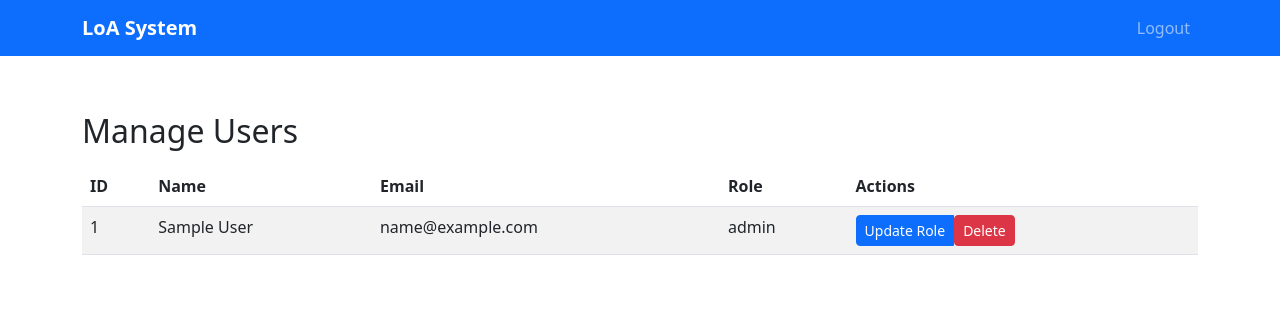
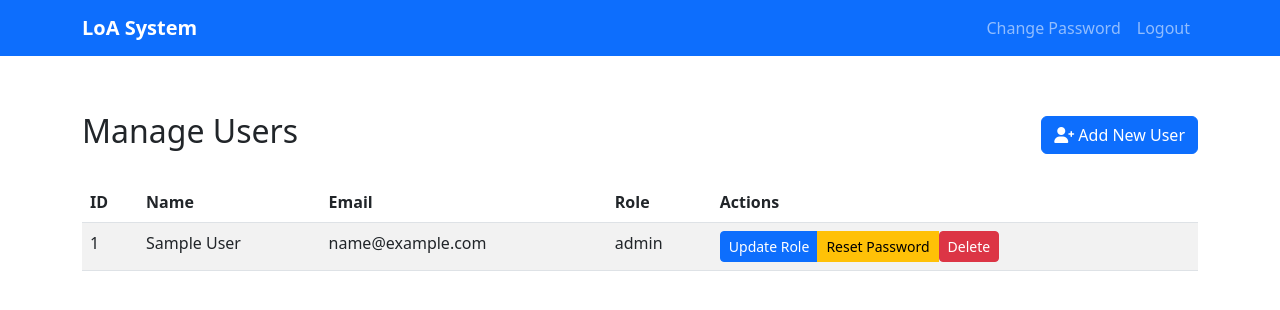
Before and after one commit to Ray70607/LoA_system, a Flask app: page /admin/manage_users in a window 1280 px wide. Shown: the top 310 px of the page. Run offline with Flask 3, Linux system fonts and the light colour scheme; the visitor is signed in with stand-in values (Sample User, id 1); data comes from the database, SQL or seed files in the repository.

Commit message:
Add files via upload

```diff
--- a/app.py
+++ b/app.py
@@ -1,4 +1,4 @@
-from flask import Flask, render_template, redirect, url_for, flash, request
+from flask import Flask, render_template, redirect, url_for, flash, request, abort
 from flask_sqlalchemy import SQLAlchemy
 from flask_login import LoginManager, UserMixin, login_user, login_required, logout_user, current_user
 from werkzeug.security import generate_password_hash, check_password_hash
@@ -305,6 +305,55 @@ def admin_update_request(request_id):
 
     return redirect(url_for('admin_dashboard'))
 
+@app.route('/admin/add_user', methods=['GET', 'POST'])
+@login_required
+def add_user():
+    if current_user.role != 'admin':
+        flash('Access denied.', 'danger')
+        return redirect(url_for('index'))
+
+    if request.method == 'POST':
+        name = request.form.get('name')
+        email = request.form.get('email')
+        role = request.form.get('role')
+        password = request.form.get('password')
+        confirm_password = request.form.get('confirm_password')
+
+        # Validate input
+        if not all([name, email, role, password, confirm_password]):
+            flash('All fields are required.', 'danger')
+            return redirect(url_for('add_user'))
+
+        if password != confirm_password:
+            flash('Passwords do not match.', 'danger')
+            return redirect(url_for('add_user'))
+
+        # Check if email already exists
+        if User.query.filter_by(email=email).first():
+            flash('Email address already in use.', 'danger')
+            return redirect(url_for('add_user'))
+
+        # Create new user
+        new_user = User(
+            name=name,
+            email=email,
+            role=role
+        )
+        new_user.set_password(password)
+
+        try:
+            db.session.add(new_user)
+            db.session.commit()
+            flash('User added successfully.', 'success')
+            return redirect(url_for('manage_users'))
+        except Exception as e:
+            db.session.rollback()
+            flash('Error adding user.', 'danger')
+            print(f"Error: {str(e)}")
+            return redirect(url_for('add_user'))
+
+    return render_template('add_user.html')
+
 @app.route('/admin/manage_users', methods=['GET', 'POST'])
 @login_required
 def manage_users():
@@ -329,6 +378,16 @@ def manage_users():
                 flash('User role updated successfully.', 'success')
             else:
                 flash('Invalid role selected.', 'danger')
+        elif action == 'reset_password':
+            new_password = request.form.get('new_password')
+            confirm_password = request.form.get('confirm_password')
+
+            if new_password != confirm_password:
+                flash('Passwords do not match.', 'danger')
+            else:
+                user.set_password(new_password)
+                db.session.commit()
+                flash('Password reset successfully.', 'success')
 
     # Get all users
     users = User.query.all()
@@ -488,6 +547,115 @@ def attendance_reports():
                          start_date=start_date,
                          end_date=end_date)
 
+@app.route('/change_password', methods=['GET', 'POST'])
+@login_required
+def change_password():
+    if request.method == 'POST':
+        current_password = request.form.get('current_password')
+        new_password = request.form.get('new_password')
+        confirm_password = request.form.get('confirm_password')
+
+        # Verify current password
+        if not current_user.check_password(current_password):
+            flash('Current password is incorrect', 'danger')
+            return redirect(url_for('change_password'))
+
+        # Verify new passwords match
+        if new_password != confirm_password:
+            flash('New passwords do not match', 'danger')
+            return redirect(url_for('change_password'))
+
+        # Update password
+        current_user.set_password(new_password)
+        db.session.commit()
+        flash('Password changed successfully', 'success')
+        return redirect(url_for('index'))
+
+    return render_template('change_password.html')
+
+@app.route('/admin/manage_schedules', methods=['GET'])
+@login_required
+def manage_schedules():
+    if current_user.role != 'admin':
+        abort(403)
+    teachers = User.query.filter_by(role='teacher').all()
+    all_students = Student.query.all()
+    teacher_id = request.args.get('teacher_id', type=int)
+    selected_teacher = User.query.get(teacher_id) if teacher_id else None
+    teacher_classes = Class.query.filter_by(teacher_id=teacher_id).all() if teacher_id else []
+    return render_template('manage_schedules.html',
+        teachers=teachers,
+        selected_teacher=selected_teacher,
+        selected_teacher_id=teacher_id,
+        teacher_classes=teacher_classes,
+        all_students=all_students)
+
+@app.route('/admin/add_class/<int:teacher_id>', methods=['POST'])
+@login_required
+def add_class(teacher_id):
+    if current_user.role != 'admin':
+        abort(403)
+    class_name = request.form.get('class_name')
+    day = request.form.get('day')
+    time = request.form.get('time')
+    if not class_name or not day or not time:
+        flash('Class name, day, and time are required.', 'danger')
+        return redirect(url_for('manage_schedules', teacher_id=teacher_id))
+    schedule = f"{day} {time}"
+    new_class = Class(name=class_name, teacher_id=teacher_id, schedule=schedule)
+    db.session.add(new_class)
+    db.session.commit()
+    flash('Class added successfully.', 'success')
+    return redirect(url_for('manage_schedules', teacher_id=teacher_id))
+
+@app.route('/admin/remove_class/<int:class_id>', methods=['POST'])
+@login_required
+def remove_class(class_id):
+    if current_user.role != 'admin':
+        abort(403)
+    class_obj = Class.query.get_or_404(class_id)
+    teacher_id = class_obj.teacher_id
+    db.session.delete(class_obj)
+    db.session.commit()
+    flash('Class removed successfully.', 'success')
+    return redirect(url_for('manage_schedules', teacher_id=teacher_id))
+
+@app.route('/admin/add_student_to_class/<int:class_id>', methods=['POST'])
+@login_required
+def add_student_to_class(class_id):
+    if current_user.role != 'admin':
+        abort(403)
+    student_id = request.form.get('student_id', type=int)
+    class_obj = Class.query.get_or_404(class_id)
+    student = Student.query.get_or_404(student_id)
+    # Safety check: prevent schedule conflict
+    for other_class in student.classes:
+        if other_class.schedule == class_obj.schedule:
+            flash(f'Student is already enrolled in another class ("{other_class.name}") at the same time ("{other_class.schedule}").', 'danger')
+            return redirect(url_for('manage_schedules', teacher_id=class_obj.teacher_id))
+    if student not in class_obj.students:
+        class_obj.students.append(student)
+        db.session.commit()
+        flash('Student added to class.', 'success')
+    else:
+        flash('Student already in class.', 'warning')
+    return redirect(url_for('manage_schedules', teacher_id=class_obj.teacher_id))
+
+@app.route('/admin/remove_student_from_class/<int:class_id>/<int:student_id>', methods=['POST'])
+@login_required
+def remove_student_from_class(class_id, student_id):
+    if current_user.role != 'admin':
+        abort(403)
+    class_obj = Class.query.get_or_404(class_id)
+    student = Student.query.get_or_404(student_id)
+    if student in class_obj.students:
+        class_obj.students.remove(student)
+        db.session.commit()
+        flash('Student removed from class.', 'success')
+    else:
+        flash('Student not in class.', 'warning')
+    return redirect(url_for('manage_schedules', teacher_id=class_obj.teacher_id))
+
 if __name__ == '__main__':
     with app.app_context():
         db.create_all()
--- a/init_db.py
+++ b/init_db.py
@@ -97,16 +97,19 @@ def init_db():
             Class(name='Algebra I', teacher_id=teachers[0].id, schedule='Monday 8:00-9:00'),
             Class(name='Geometry', teacher_id=teachers[0].id, schedule='Monday 10:00-11:00'),
             Class(name='Calculus', teacher_id=teachers[0].id, schedule='Wednesday 8:00-9:00'),
+            Class(name='Advanced Mathematics', teacher_id=teachers[0].id, schedule='Monday 18:30-20:00'),
 
             # Science classes
             Class(name='Biology', teacher_id=teachers[1].id, schedule='Tuesday 8:00-9:00'),
             Class(name='Chemistry', teacher_id=teachers[1].id, schedule='Tuesday 10:00-11:00'),
             Class(name='Physics', teacher_id=teachers[1].id, schedule='Thursday 8:00-9:00'),
+            Class(name='Advanced Science', teacher_id=teachers[1].id, schedule='Tuesday 20:10-21:20'),
 
             # English classes
             Class(name='English Literature', teacher_id=teachers[2].id, schedule='Monday 9:00-10:00'),
             Class(name='Creative Writing', teacher_id=teachers[2].id, schedule='Wednesday 9:00-10:00'),
-            Class(name='Public Speaking', teacher_id=teachers[2].id, schedule='Friday 9:00-10:00')
+            Class(name='Public Speaking', teacher_id=teachers[2].id, schedule='Friday 9:00-10:00'),
+            Class(name='Advanced English', teacher_id=teachers[2].id, schedule='Wednesday 21:40-22:20')
         ]
         db.session.add_all(classes)
         db.session.commit()
--- a/templates/admin_dashboard.html
+++ b/templates/admin_dashboard.html
@@ -108,6 +108,9 @@
                     <a href="{{ url_for('attendance_reports') }}" class="list-group-item list-group-item-action">
                         View Attendance Reports
                     </a>
+                    <a href="{{ url_for('manage_schedules') }}" class="list-group-item list-group-item-action">
+                        Manage Schedules
+                    </a>
                 </div>
             </div>
         </div>
--- a/templates/base.html
+++ b/templates/base.html
@@ -46,6 +46,9 @@
                             </li>
                         {% endif %}
                         <li class="nav-item">
+                            <a class="nav-link" href="{{ url_for('change_password') }}">Change Password</a>
+                        </li>
+                        <li class="nav-item">
                             <a class="nav-link" href="{{ url_for('logout') }}">Logout</a>
                         </li>
                     {% else %}
--- a/templates/manage_users.html
+++ b/templates/manage_users.html
@@ -2,7 +2,12 @@
 
 {% block content %}
 <div class="container mt-4">
-    <h2>Manage Users</h2>
+    <div class="d-flex justify-content-between align-items-center mb-4">
+        <h2>Manage Users</h2>
+        <a href="{{ url_for('add_user') }}" class="btn btn-primary">
+            <i class="fas fa-user-plus"></i> Add New User
+        </a>
+    </div>
 
     {% with messages = get_flashed_messages(with_categories=true) %}
         {% if messages %}
@@ -34,6 +39,9 @@
                         <div class="btn-group">
                             <button type="button" class="btn btn-sm btn-primary" data-bs-toggle="modal" data-bs-target="#updateRoleModal{{ user.id }}">
                                 Update Role
+                            </button>
+                            <button type="button" class="btn btn-sm btn-warning" data-bs-toggle="modal" data-bs-target="#resetPasswordModal{{ user.id }}">
+                                Reset Password
                             </button>
                             <form action="{{ url_for('manage_users') }}" method="POST" class="d-inline" onsubmit="return confirm('Are you sure you want to delete this user?');">
                                 <input type="hidden" name="user_id" value="{{ user.id }}">
@@ -72,6 +80,36 @@
                                 </div>
                             </div>
                         </div>
+
+                        <!-- Reset Password Modal -->
+                        <div class="modal fade" id="resetPasswordModal{{ user.id }}" tabindex="-1" aria-labelledby="resetPasswordModalLabel{{ user.id }}" aria-hidden="true">
+                            <div class="modal-dialog">
+                                <div class="modal-content">
+                                    <div class="modal-header">
+                                        <h5 class="modal-title" id="resetPasswordModalLabel{{ user.id }}">Reset Password for {{ user.name }}</h5>
+                                        <button type="button" class="btn-close" data-bs-dismiss="modal" aria-label="Close"></button>
+                                    </div>
+                                    <form action="{{ url_for('manage_users') }}" method="POST">
+                                        <div class="modal-body">
+                                            <input type="hidden" name="user_id" value="{{ user.id }}">
+                                            <input type="hidden" name="action" value="reset_password">
+                                            <div class="mb-3">
+                                                <label for="new_password{{ user.id }}" class="form-label">New Password</label>
+                                                <input type="password" class="form-control" id="new_password{{ user.id }}" name="new_password" required>
+                                            </div>
+                                            <div class="mb-3">
+                                                <label for="confirm_password{{ user.id }}" class="form-label">Confirm Password</label>
+                                                <input type="password" class="form-control" id="confirm_password{{ user.id }}" name="confirm_password" required>
+                                            </div>
+                                        </div>
+                                        <div class="modal-footer">
+                                            <button type="button" class="btn btn-secondary" data-bs-dismiss="modal">Close</button>
+                                            <button type="submit" class="btn btn-warning">Reset Password</button>
+                                        </div>
+                                    </form>
+                                </div>
+                            </div>
+                        </div>
                     </td>
                 </tr>
                 {% endfor %}
--- a/templates/parent_dashboard.html
+++ b/templates/parent_dashboard.html
@@ -29,7 +29,7 @@
                                 </tr>
                             </thead>
                             <tbody>
-                                {% set time_slots = ['8:00-9:00', '9:00-10:00', '10:00-11:00', '11:00-12:00'] %}
+                                {% set time_slots = ['8:00-9:00', '9:00-10:00', '10:00-11:00', '11:00-12:00', '18:30-20:00', '20:10-21:20', '21:40-22:20'] %}
                                 {% for time_slot in time_slots %}
                                 <tr>
                                     <td class="align-middle">{{ time_slot }}</td>
--- a/templates/student_dashboard.html
+++ b/templates/student_dashboard.html
@@ -67,7 +67,7 @@
                             </tr>
                         </thead>
                         <tbody>
-                            {% set time_slots = ['8:00-9:00', '9:00-10:00', '10:00-11:00', '11:00-12:00'] %}
+                            {% set time_slots = ['8:00-9:00', '9:00-10:00', '10:00-11:00', '11:00-12:00', '18:30-20:00', '20:10-21:20', '21:40-22:20'] %}
                             {% for time_slot in time_slots %}
                             <tr>
                                 <td class="align-middle">{{ time_slot }}</td>
--- a/templates/teacher_dashboard.html
+++ b/templates/teacher_dashboard.html
@@ -25,7 +25,7 @@
                             </tr>
                         </thead>
                         <tbody>
-                            {% set time_slots = ['8:00-9:00', '9:00-10:00', '10:00-11:00', '11:00-12:00'] %}
+                            {% set time_slots = ['8:00-9:00', '9:00-10:00', '10:00-11:00', '11:00-12:00', '18:30-20:00', '20:10-21:20', '21:40-22:20'] %}
                             {% for time_slot in time_slots %}
                             <tr>
                                 <td class="align-middle">{{ time_slot }}</td>
```
Also changed, not shown: requirements.txt (+6 -21 lines), templates/add_user.html (added, +48 -0 lines), templates/change_password.html (added, +33 -0 lines), templates/manage_schedules.html (added, +127 -0 lines), README.md.
